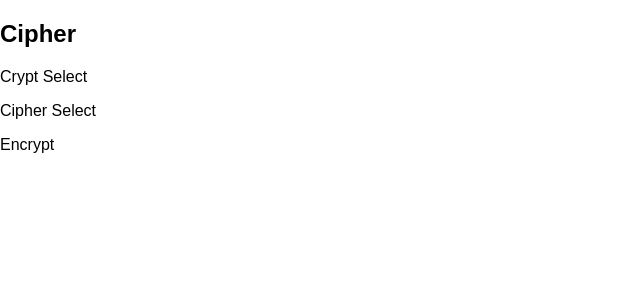
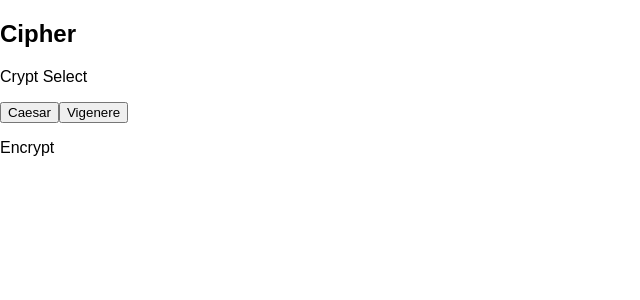
Before and after one commit to ReidasaurusRex/react-crypto, a React (Create React App) app: page / in a window 1280 px wide. Shown: the top 300 px of the page, without its empty margins (0-640 px from the left). Built offline with nearby package versions, Linux system fonts and the light colour scheme.

Commit message:
Added click handling to pass children of button to handleClick props function.

```diff
--- a/src/App/Header/CipherSelect/CipherSelect.js
+++ b/src/App/Header/CipherSelect/CipherSelect.js
@@ -1,10 +1,20 @@
 import React, { Component } from 'react';
+import Button from '../../../Button/Button';
 
 class CipherSelect extends Component {
+  constructor() {
+    super();
+    this.handleButtonClick = this.handleButtonClick.bind(this);
+  }
+  handleButtonClick(param) {
+    alert(param);
+  }
   render() {
+    var self = this;
     return (
       <div>
-        <p>Cipher Select</p>
+        <Button handleClick={self.handleButtonClick}>Caesar</Button>
+        <Button handleClick={self.handleButtonClick}>Vigenere</Button>
       </div>
     );
   }
--- a/src/Button/Button.js
+++ b/src/Button/Button.js
@@ -1,11 +1,18 @@
 import React, { Component } from 'react';
 
 class Button extends Component {
+  constructor() {
+    super();
+    this.handleClick = this.handleClick.bind(this);
+  }
+  handleClick() {
+    this.props.handleClick(this.props.children);
+  }
   render() {
     return (
-      <div>
-        Button
-      </div>
+      <button className={this.props.status} onClick={this.handleClick}>
+        {this.props.children}
+      </button>
     );
   }
 }
```
Also changed, not shown: 1 other file (tests, documents, lock files or other folders).
